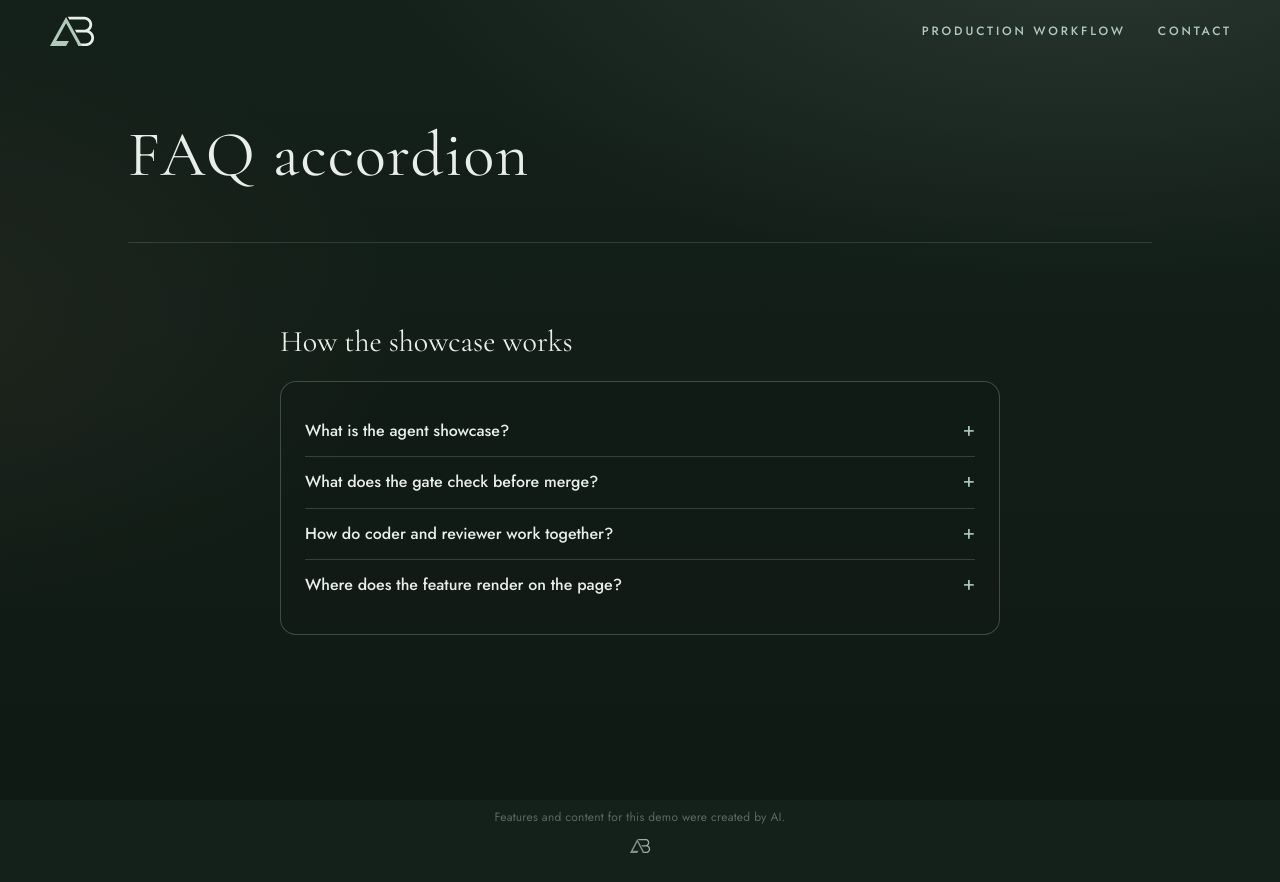
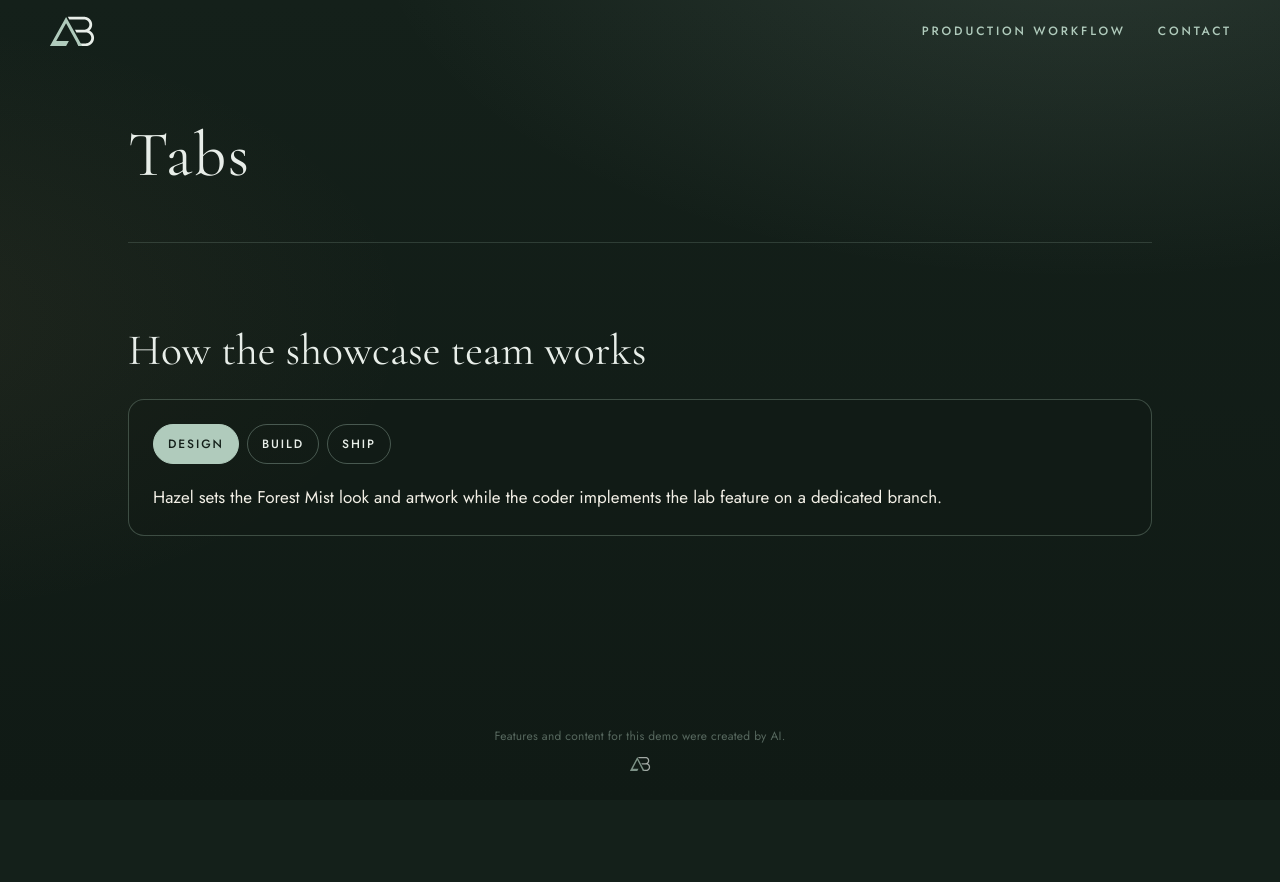
Before and after one commit to ashtonbach/agent-showcase, a Next.js app: page /showcase/ in a window 1280 px wide. After the commit the page ends 800 px from the top, so only its background shows below. Built offline with nearby package versions, Linux system fonts and the light colour scheme.

Commit message:
Feature: Tabs (Authors: Alder) (#384)
Merged after Rowan (AI reviewer) approved 841696a and the v2 gate, build and functional checks passed. Author: Alder (AI coder)

Co-author: Alder (AI coder)

```diff
--- a/app/lab/current.json
+++ b/app/lab/current.json
@@ -1 +1 @@
-{"slug":"faq-accordion"}
+{"slug":"tabs"}
--- a/app/lab/tabs/index.tsx
+++ b/app/lab/tabs/index.tsx
@@ -1,98 +1,114 @@
 "use client";
 
-import { useId, useState, type KeyboardEvent } from "react";
+import { useCallback, useId, useRef, useState, type KeyboardEvent } from "react";
 
 const STEPS = [
   {
     label: "Design",
-    title: "Hazel shapes the lab",
-    body:
-      "Hazel picks type, color, and layout for each showcase feature so every lab slot matches the Forest Mist look on the demo site.",
+    text: "Hazel sets the Forest Mist look and artwork while the coder implements the lab feature on a dedicated branch.",
   },
   {
     label: "Build",
-    title: "Alder codes from the spec",
-    body:
-      "Alder writes a fresh client component in app/lab from the run brief, keeps the diff small, and ships through the kit gate on the feature branch.",
+    text: "Alder writes the client component in the lab slot; the kit runs layout checks, production build, and the merge gate before push.",
   },
   {
-    label: "Review",
-    title: "Rowan and Cedar gate the merge",
-    body:
-      "Rowan reviews accessibility and copy; Cedar runs QA on the preview. The operator merges only after checks pass and the live viewer shows the run.",
+    label: "Ship",
+    text: "Rowan reviews on the Vercel preview, Cedar runs QA smoke checks, and the coordinator merges once every gate passes.",
   },
-] as const;
+];
 
 export default function TabsLab() {
-  const uid = useId();
   const [active, setActive] = useState(0);
+  const titleId = useId();
+  const uid = useId().replace(/:/g, "");
+  const tabRefs = useRef<Array<HTMLButtonElement | null>>([]);
 
-  const focusTab = (index: number) => {
-    document.getElementById(`${uid}-tab-${index}`)?.focus();
-  };
+  const select = useCallback((index: number) => {
+    setActive(index);
+    tabRefs.current[index]?.focus();
+  }, []);
 
-  const select = (index: number) => {
-    setActive(index);
-    focusTab(index);
-  };
-
-  const onTabKeyDown = (index: number, e: KeyboardEvent<HTMLButtonElement>) => {
-    if (e.key !== "ArrowRight" && e.key !== "ArrowLeft") return;
-    e.preventDefault();
-    const next = e.key === "ArrowRight" ? (index + 1) % 3 : (index + 2) % 3;
-    setActive(next);
-    focusTab(next);
+  const onKeyDown = (event: KeyboardEvent<HTMLDivElement>) => {
+    if (event.key === "ArrowRight") {
+      event.preventDefault();
+      setActive((i) => {
+        const next = (i + 1) % STEPS.length;
+        tabRefs.current[next]?.focus();
+        return next;
+      });
+    } else if (event.key === "ArrowLeft") {
+      event.preventDefault();
+      setActive((i) => {
+        const next = (i - 1 + STEPS.length) % STEPS.length;
+        tabRefs.current[next]?.focus();
+        return next;
+      });
+    }
   };
 
   return (
-    <section data-lab="tabs" aria-labelledby={`${uid}-heading`} className="lab-wrap">
-      <style>{`
-        .lab-wrap { width: min(720px, 100%); margin: 8px auto 56px; color: var(--mist); }
-        .lab-card { border: 1px solid rgba(176,203,188,0.28); border-radius: 16px; padding: 24px; background: rgba(18,26,22,0.35); }
-        .lab-wrap h2 { font-family: var(--serif); font-weight: 400; font-size: 30px; line-height: 1.15; margin: 0 0 20px; color: var(--mist); }
-        [role="tablist"] { display: flex; flex-wrap: wrap; gap: 8px; margin: 0 0 20px; padding: 0; list-style: none; }
-        [role="tab"] { font-family: var(--sans); font-weight: 500; letter-spacing: 0.16em; text-transform: uppercase; font-size: 11px;
-          padding: 10px 14px; border-radius: 999px; border: 1px solid rgba(176,203,188,0.35); background: transparent; color: var(--mist); cursor: pointer; }
-        [role="tab"][aria-selected="true"] { background: var(--sage); color: #121A16; border-color: var(--sage); }
-        [role="tab"]:focus-visible { outline: 2px solid var(--sage); outline-offset: 2px; }
-        .lab-step-label { font-family: var(--sans); font-weight: 500; letter-spacing: 0.16em; text-transform: uppercase; font-size: 11px; color: var(--sage); margin: 0 0 8px; }
-        .lab-step-title { font-family: var(--serif); font-weight: 400; font-size: 22px; margin: 0 0 10px; color: var(--mist); }
-        .lab-step-body { margin: 0; line-height: 1.55; color: #F2EFE6; font-size: 15px; }
-        @media (prefers-reduced-motion: reduce) { [role="tab"] { transition: none; } }
-      `}</style>
-      <h2 id={`${uid}-heading`}>How this showcase run works</h2>
+    <section data-lab="tabs" aria-labelledby={titleId}>
+      <h2 id={titleId}>How the showcase team works</h2>
       <div className="lab-card">
-        <div role="tablist" aria-label="Showcase team steps">
-          {STEPS.map((step, i) => (
+        <div
+          role="tablist"
+          aria-label="Showcase workflow"
+          className="lab-tablist"
+          onKeyDown={onKeyDown}
+        >
+          {STEPS.map((step, index) => (
             <button
               key={step.label}
               type="button"
               role="tab"
-              id={`${uid}-tab-${i}`}
-              aria-selected={active === i}
-              aria-controls={`${uid}-panel-${i}`}
-              tabIndex={active === i ? 0 : -1}
-              onClick={() => select(i)}
-              onKeyDown={(e) => onTabKeyDown(i, e)}
+              id={`${uid}-tab-${index}`}
+              ref={(el) => {
+                tabRefs.current[index] = el;
+              }}
+              className="lab-tab"
+              aria-selected={active === index}
+              aria-controls={`${uid}-panel-${index}`}
+              tabIndex={active === index ? 0 : -1}
+              onClick={() => select(index)}
             >
               {step.label}
             </button>
           ))}
         </div>
-        {STEPS.map((step, i) => (
+        {STEPS.map((step, index) => (
           <div
             key={step.label}
             role="tabpanel"
-            id={`${uid}-panel-${i}`}
-            aria-labelledby={`${uid}-tab-${i}`}
-            hidden={active !== i}
+            id={`${uid}-panel-${index}`}
+            aria-labelledby={`${uid}-tab-${index}`}
+            hidden={active !== index}
+            className="lab-panel"
           >
-            <p className="lab-step-label">{step.label}</p>
-            <h3 className="lab-step-title">{step.title}</h3>
-            <p className="lab-step-body">{step.body}</p>
+            <p className="lab-copy">{step.text}</p>
           </div>
         ))}
       </div>
+      <style>{`
+        [data-lab="tabs"] { width: min(720px, 100%); margin: 8px auto 56px; color: var(--mist); }
+        [data-lab="tabs"] .lab-card {
+          border: 1px solid rgba(176, 203, 188, 0.28); border-radius: 16px; padding: 24px;
+          background: rgba(18, 26, 22, 0.35);
+        }
+        [data-lab="tabs"] .lab-tablist { display: flex; flex-wrap: wrap; gap: 8px; margin-bottom: 20px; }
+        [data-lab="tabs"] .lab-tab {
+          font-family: var(--sans); font-weight: 500; letter-spacing: 0.16em; text-transform: uppercase;
+          font-size: 12px; padding: 10px 14px; border-radius: 999px; border: 1px solid rgba(176, 203, 188, 0.35);
+          background: transparent; color: var(--mist); cursor: pointer;
+        }
+        [data-lab="tabs"] .lab-tab[aria-selected="true"] {
+          background: var(--sage); color: #14201a; border-color: var(--sage);
+        }
+        [data-lab="tabs"] .lab-tab:focus-visible { outline: 2px solid var(--sage); outline-offset: 2px; }
+        [data-lab="tabs"] .lab-copy { margin: 0; line-height: 1.55; color: #f2efe6; }
+        @media (prefers-reduced-motion: reduce) {
+          [data-lab="tabs"] .lab-tab { transition: none; }
+        }
+      `}</style>
     </section>
   );
 }
--- a/app/page.tsx
+++ b/app/page.tsx
@@ -1,4 +1,4 @@
-import Lab from "./lab/faq-accordion";
+import Lab from "./lab/tabs";
 import { readDemoKey, demoTitle } from "./demo-name";
 const demoKey = readDemoKey();
 const demoName = demoTitle();
```
